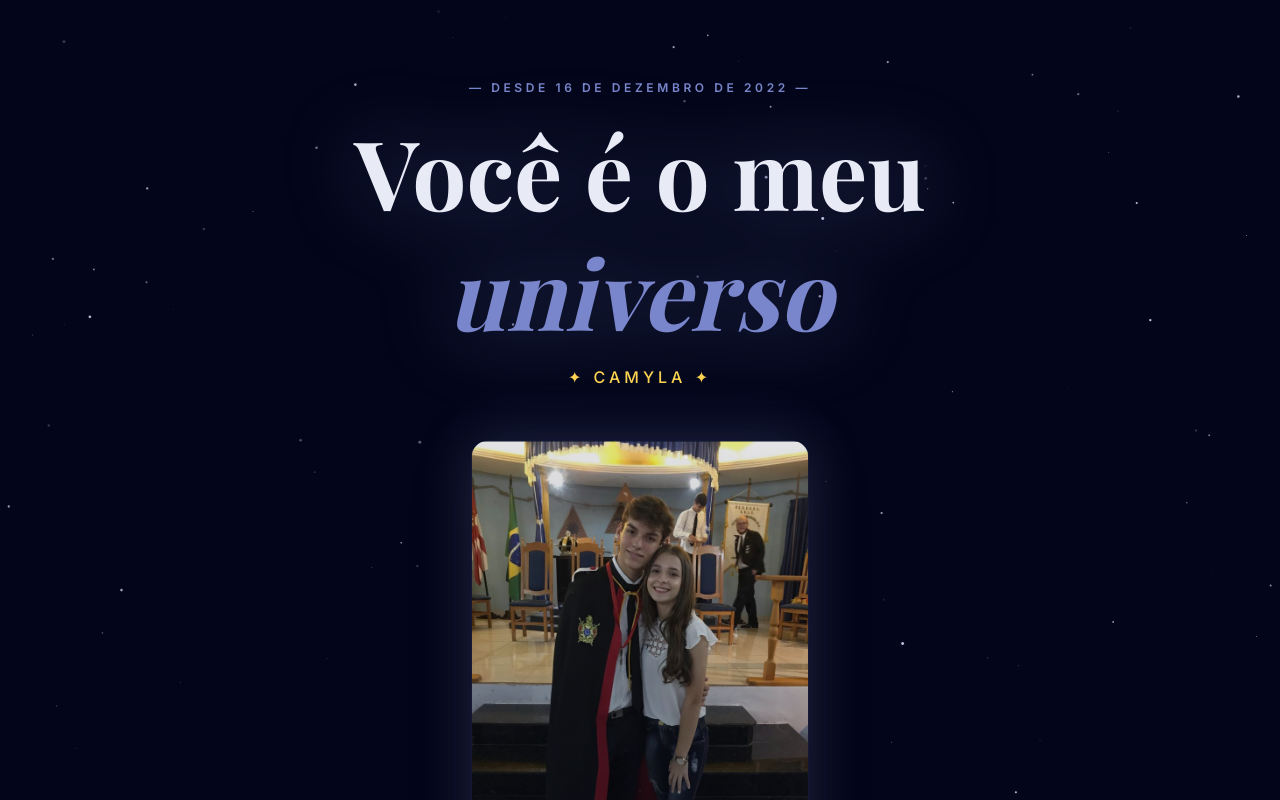
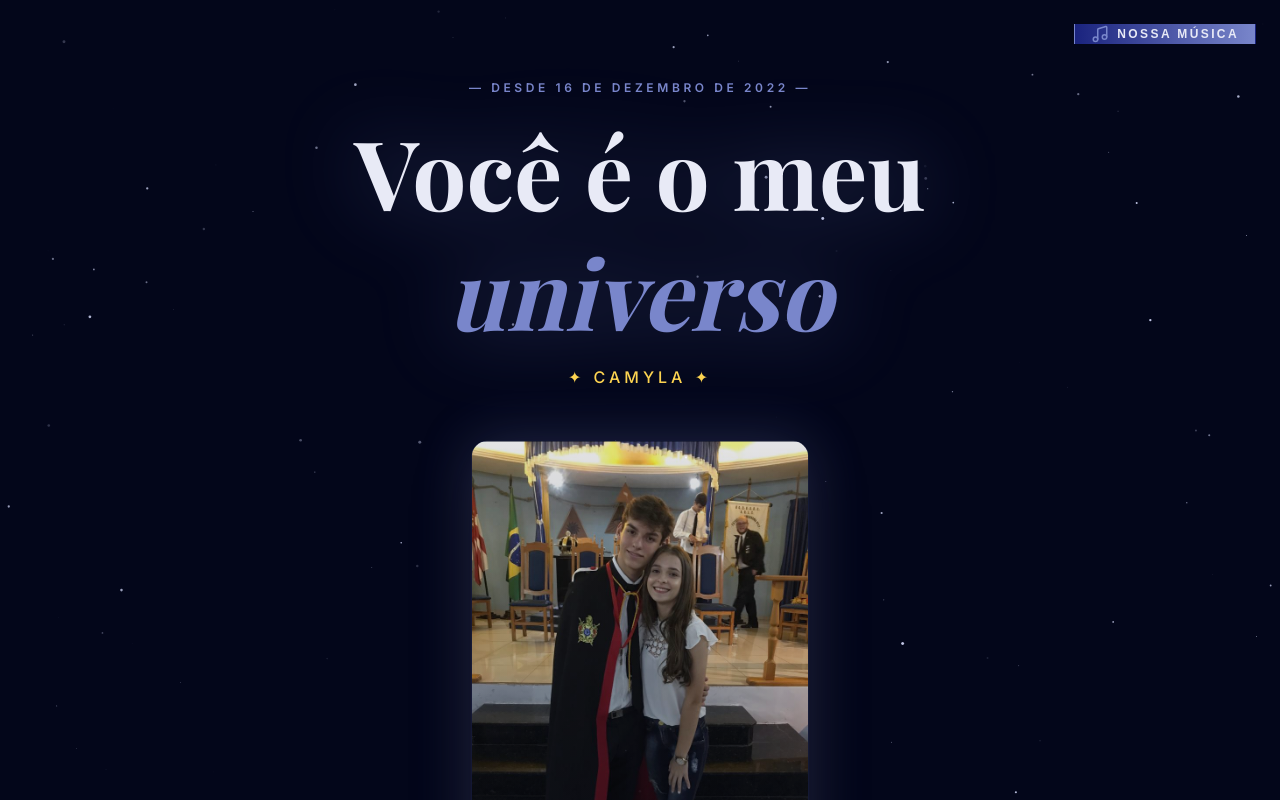
Before and after one commit to Paulinhenry/Dia-dos-namorados, a React (Vite) app in the folder dia-namorados/: page / in a window 1280 px wide. Shown: the top 800 px of the page. Built offline with nearby package versions, Linux system fonts and the light colour scheme; a web font is replaced by a local one.

Commit message:
feat musica

```diff
--- a/dia-namorados/src/App.jsx
+++ b/dia-namorados/src/App.jsx
@@ -1,9 +1,10 @@
 import React, { useState, useEffect, useRef } from 'react';
 import { motion, AnimatePresence } from 'framer-motion';
-import { Heart, X, Calendar, ChevronDown, Lock } from 'lucide-react';
+// Alterado: Importado o ícone 'Music' para um aspeto mais elegante
+import { Heart, X, Calendar, ChevronDown, Lock, Music } from 'lucide-react';
 
-// === IMPORTAÇÃO DAS SUAS FOTOS ===
-import fotoHero from './assets/hero.png';
+// === IMPORTAÇÃO DAS SUAS FOTOS E MÚSICA ===
+import fotoHero from './assets/foto8.jpeg';
 import foto1 from './assets/foto1.jpeg';
 import foto2 from './assets/foto2.jpeg';
 import foto3 from './assets/foto3.jpeg';
@@ -11,7 +12,7 @@ import foto4 from './assets/foto4.jpeg';
 import foto5 from './assets/foto5.jpeg';
 import foto6 from './assets/foto6.jpeg';
 import foto7 from './assets/foto7.jpeg';
-import foto8 from './assets/foto8.jpeg';
+import musicaBackground from './assets/musica.mp3';
 
 // --- CONFIGURAÇÃO DE ESTILOS ---
 const styles = {
@@ -27,7 +28,7 @@ const FlipCard = ({ motivo, index }) => {
     <div
       className="relative w-full h-[150px] cursor-pointer group"
       style={{ perspective: '1000px' }}
-      onClick={() => setIsFlipped(!isFlipped)}
+      onClick={(e) => { e.stopPropagation(); setIsFlipped(!isFlipped); }}
     >
       <motion.div
         className="w-full h-full relative"
@@ -66,6 +67,11 @@ export default function ParaCamyla() {
   const [timeLeft, setCountdown] = useState({ anos: 0, meses: 0, dias: 0, horas: 0 });
   const canvasRef = useRef(null);
 
+  // --- ESTADOS DO ÁUDIO E INTERAÇÃO ---
+  const audioRef = useRef(null);
+  const [isPlaying, setIsPlaying] = useState(false);
+  const [hasInteracted, setHasInteracted] = useState(false);
+
   // --- ESTADO: CHUVA DE CORAÇÕES AO CLICAR ---
   const [clickHearts, setClickHearts] = useState([]);
 
@@ -78,18 +84,45 @@ export default function ParaCamyla() {
     return () => clearTimeout(splashTimer);
   }, []);
 
-  // --- Função para a Chuva de Corações (Clique Mágico) ---
+  // --- Função para o Botão Flutuante Alternar Música ---
+  const togglePlay = (e) => {
+    e.stopPropagation();
+    if (!audioRef.current) return;
+
+    if (isPlaying) {
+      audioRef.current.pause();
+      setIsPlaying(false);
+    } else {
+      audioRef.current.play().then(() => {
+        setIsPlaying(true);
+        setHasInteracted(true);
+      }).catch(err => console.log("Áudio bloqueado pelo navegador:", err));
+    }
+  };
+
+  // --- Função para a Chuva de Corações + Ativação do Áudio ---
   const handleScreenClick = (e) => {
+    const azulShades = ['#4fc3f7', '#64b5f6', '#29b6f6', '#00b0ff', '#9fa8da', '#7986cb', '#b3e5fc', '#e8eaf6'];
+    const randomColor = azulShades[Math.floor(Math.random() * azulShades.length)];
+
     const newHeart = {
-      id: Date.now() + Math.random(), // Gera um ID único rápido
+      id: Date.now() + Math.random(),
       x: e.clientX,
       y: e.clientY,
-      color: Math.random() > 0.5 ? '#ff4081' : '#ffd54f' // 50% chance de ser Rosa ou Dourado
+      color: randomColor
     };
 
     setClickHearts((prev) => [...prev, newHeart]);
 
-    // Limpa o coração da memória do site após 1.5 segundos (quando a animação acaba)
+    if (!hasInteracted && !isPlaying && audioRef.current) {
+      audioRef.current.play().then(() => {
+        setIsPlaying(true);
+        setHasInteracted(true);
+      }).catch(() => {
+        setHasInteracted(true);
+      });
+    }
+
     setTimeout(() => {
       setClickHearts((prev) => prev.filter((h) => h.id !== newHeart.id));
     }, 1500);
@@ -97,7 +130,7 @@ export default function ParaCamyla() {
 
   // --- Função para o Clique do Scroll ---
   const fazerScrollParaConteudo = (e) => {
-    e.stopPropagation(); // Evita criar um coração exatamente em cima da seta ao clicar
+    e.stopPropagation();
     const secaoHistoria = document.getElementById('nossa-historia');
     if (secaoHistoria) {
       secaoHistoria.scrollIntoView({ behavior: 'smooth' });
@@ -230,8 +263,35 @@ export default function ParaCamyla() {
     <div
       className="min-h-screen text-[#e8eaf6] bg-[#03061a] relative overflow-x-hidden select-none"
       style={styles.fontInter}
-      onClick={handleScreenClick} // A MAGIA DOS CORAÇÕES COMEÇA AQUI
+      onClick={handleScreenClick}
     >
+      {/* Elemento de Áudio Oculto */}
+      <audio ref={audioRef} src={musicaBackground} loop />
+
+      {/* NOVO BOTÃO FLUTUANTE DE MÚSICA (Elegante e Premium) */}
+      {!showSplash && (
+        <motion.button
+          onClick={togglePlay}
+          className="fixed top-6 right-6 z-50 bg-gradient-to-r from-[#1a237e]/40 to-[#03061a]/60 border border-[#7986cb]/30 hover:border-[#4fc3f7]/50 px-4 py-2 md:px-5 md:py-2.5 rounded-full shadow-[0_0_20px_rgba(121,134,203,0.3)] cursor-pointer backdrop-blur-md transition-all flex items-center gap-2 md:gap-3 group"
+          whileHover={{ scale: 1.05 }}
+          whileTap={{ scale: 0.95 }}
+          title={isPlaying ? "Pausar música" : "Tocar música"}
+        >
+          {isPlaying ? (
+            <motion.div
+              animate={{ scale: [1, 1.2, 1], opacity: [0.8, 1, 0.8] }}
+              transition={{ repeat: Infinity, duration: 1.5, ease: "easeInOut" }}
+            >
+              <Music size={18} className="text-[#4fc3f7] drop-shadow-[0_0_8px_rgba(79,195,247,0.8)]" />
+            </motion.div>
+          ) : (
+            <Music size={18} className="text-[#7986cb] group-hover:text-[#4fc3f7] transition-colors" />
+          )}
+          <span className="text-[9px] md:text-xs font-semibold tracking-[0.2em] uppercase text-[#e8eaf6] group-hover:text-white transition-colors mt-[2px]">
+            {isPlaying ? "A Tocar" : "Nossa Música"}
+          </span>
+        </motion.button>
+      )}
 
       {/* Tela de Splash Automática */}
       <AnimatePresence>
@@ -309,7 +369,7 @@ export default function ParaCamyla() {
               className="w-[280px] md:w-[340px] h-[380px] md:h-[440px] rounded-2xl overflow-hidden relative shadow-[0_0_60px_rgba(121,134,203,0.3),_0_30px_60px_rgba(0,0,0,0.6)] border border-[#7986cb]/20"
             >
               <img
-                src={foto8}
+                src={fotoHero}
                 alt="Nós os dois"
                 className="w-full h-full object-cover object-top"
               />
@@ -381,7 +441,7 @@ export default function ParaCamyla() {
                 <motion.div
                   whileHover={{ scale: 1.02 }} whileTap={{ scale: 0.98 }}
                   key={photo.id}
-                  onClick={(e) => { e.stopPropagation(); setLightboxImg(photo.url); }} // Impede que crie coração ao abrir foto
+                  onClick={(e) => { e.stopPropagation(); setLightboxImg(photo.url); }}
                   className={`rounded-2xl overflow-hidden relative cursor-pointer group shadow-lg border border-[#7986cb]/10 ${photo.tall ? 'row-span-2 h-[320px]' : 'h-[150px]'}`}
                 >
                   <img src={photo.url} alt={photo.label} className="w-full h-full object-cover transition-transform duration-500 group-hover:scale-105" />
@@ -474,7 +534,7 @@ export default function ParaCamyla() {
         {lightboxImg && (
           <motion.div
             initial={{ opacity: 0 }} animate={{ opacity: 1 }} exit={{ opacity: 0 }}
-            onClick={(e) => { e.stopPropagation(); setLightboxImg(null); }} // Fecha a imagem sem criar corações no fundo
+            onClick={(e) => { e.stopPropagation(); setLightboxImg(null); }}
             className="fixed inset-0 bg-black/95 z-50 flex items-center justify-center p-4 cursor-zoom-out"
           >
             <button
@@ -486,25 +546,25 @@ export default function ParaCamyla() {
             <motion.img
               initial={{ scale: 0.95 }} animate={{ scale: 1 }} exit={{ scale: 0.95 }}
               src={lightboxImg} alt="Visualização ampliada"
-              onClick={(e) => e.stopPropagation()} // Impede que o clique na foto feche a imagem ou gere corações
+              onClick={(e) => e.stopPropagation()}
               className="max-w-full max-h-[85vh] rounded-xl object-contain shadow-[0_0_50px_rgba(121,134,203,0.3)]"
             />
           </motion.div>
         )}
       </AnimatePresence>
 
-      {/* === RENDERIZAÇÃO DA CHUVA DE CORAÇÕES === */}
+      {/* === RENDERIZAÇÃO DA CHUVA DE CORAÇÕES AZUIS === */}
       <AnimatePresence>
         {clickHearts.map((heart) => (
           <motion.div
             key={heart.id}
             initial={{ opacity: 1, y: 0, scale: 0.5 }}
-            animate={{ opacity: 0, y: -100, scale: 1.5 }} // Flutua 100px para cima e fica maior
+            animate={{ opacity: 0, y: -100, scale: 1.5 }}
             exit={{ opacity: 0 }}
             transition={{ duration: 1.5, ease: "easeOut" }}
             className="fixed pointer-events-none"
             style={{
-              left: heart.x - 12, // Centraliza perfeitamente no ponteiro (metade de 24px)
+              left: heart.x - 12,
               top: heart.y - 12,
               zIndex: 9999
             }}
```
